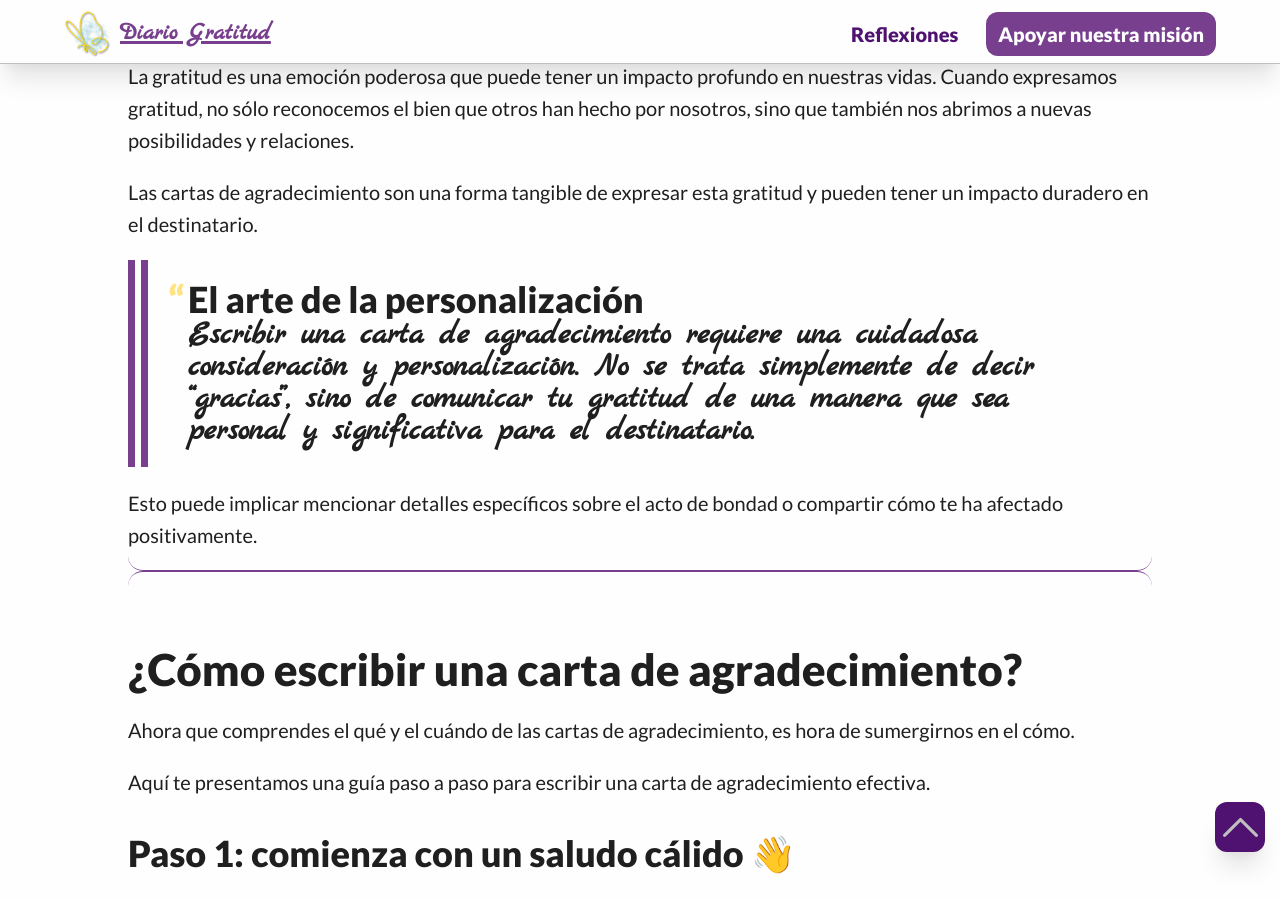
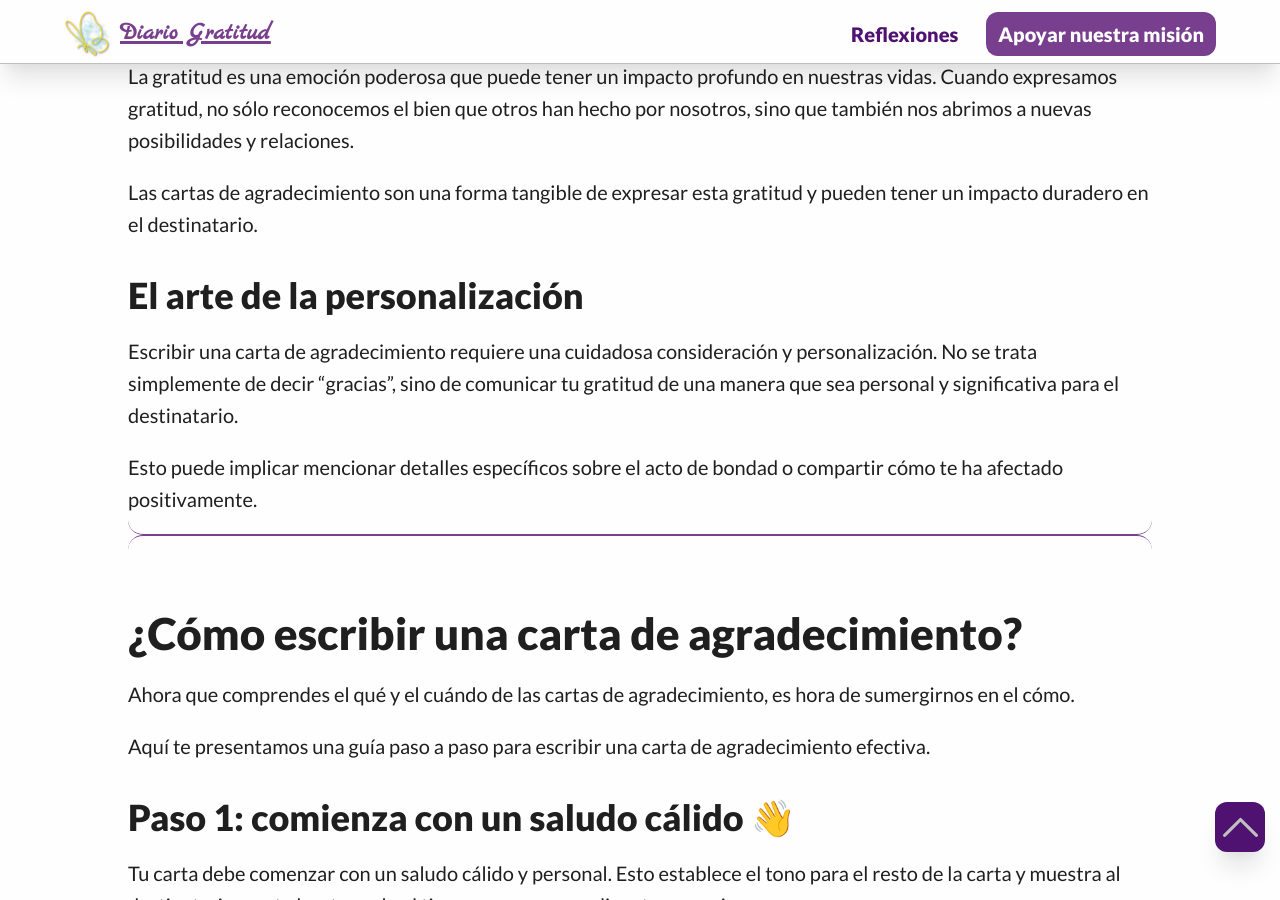
Before and after one commit to Klerpson/gratitud, a Jekyll site: the page built from cartas-de-agradecimiento.md, in a window 1280 px wide and 900 px high, scrolled down 1165 px. Built offline with Jekyll 4.4.1, drawn with Linux system fonts in a browser that asks for light colours.

```diff
--- a/cartas-de-agradecimiento.md
+++ b/cartas-de-agradecimiento.md
@@ -41,9 +41,9 @@ La gratitud es una emoción poderosa que puede tener un impacto profundo en nues
 
 Las cartas de agradecimiento son una forma tangible de expresar esta gratitud y pueden tener un impacto duradero en el destinatario.
 
-> ### El arte de la personalización
->
-> Escribir una carta de agradecimiento requiere una cuidadosa consideración y personalización. No se trata simplemente de decir "gracias", sino de comunicar tu gratitud de una manera que sea personal y significativa para el destinatario.
+### El arte de la personalización
+
+Escribir una carta de agradecimiento requiere una cuidadosa consideración y personalización. No se trata simplemente de decir "gracias", sino de comunicar tu gratitud de una manera que sea personal y significativa para el destinatario.
 
 Esto puede implicar mencionar detalles específicos sobre el acto de bondad o compartir cómo te ha afectado positivamente.
 
```
